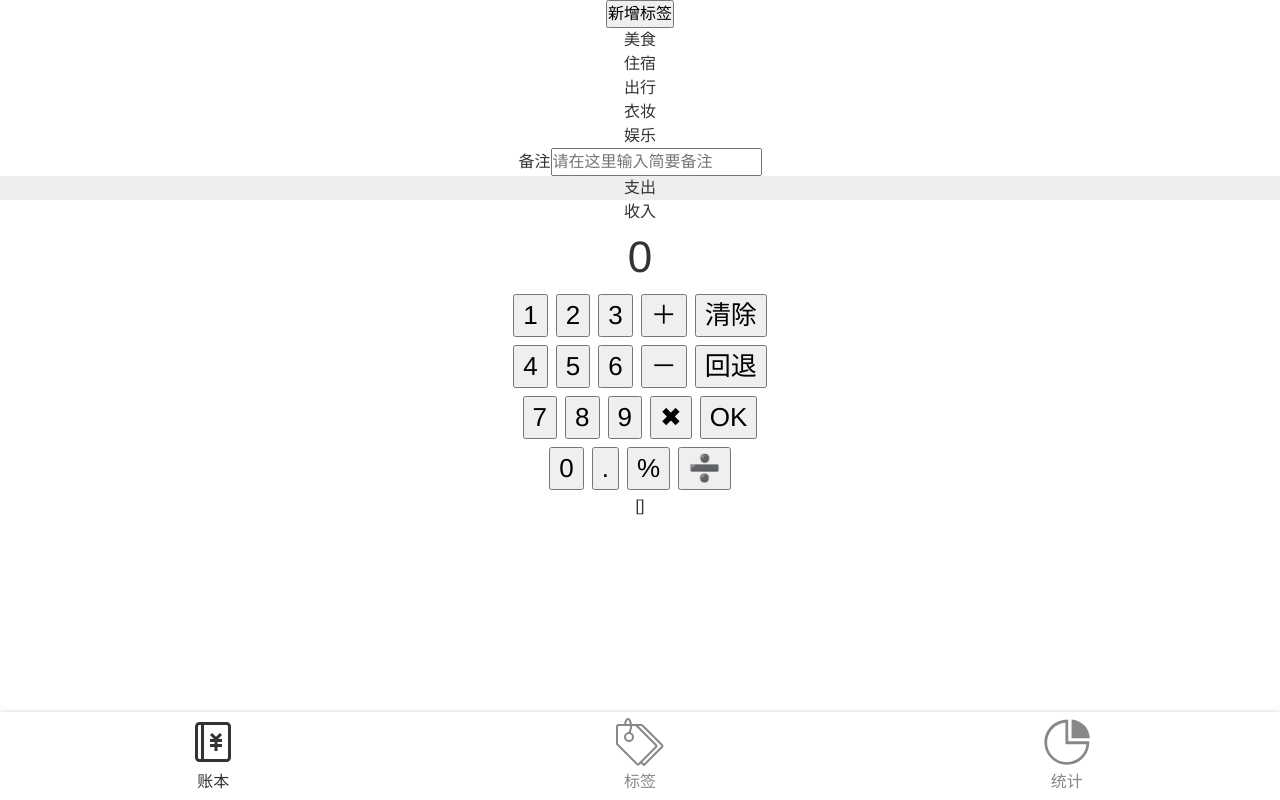
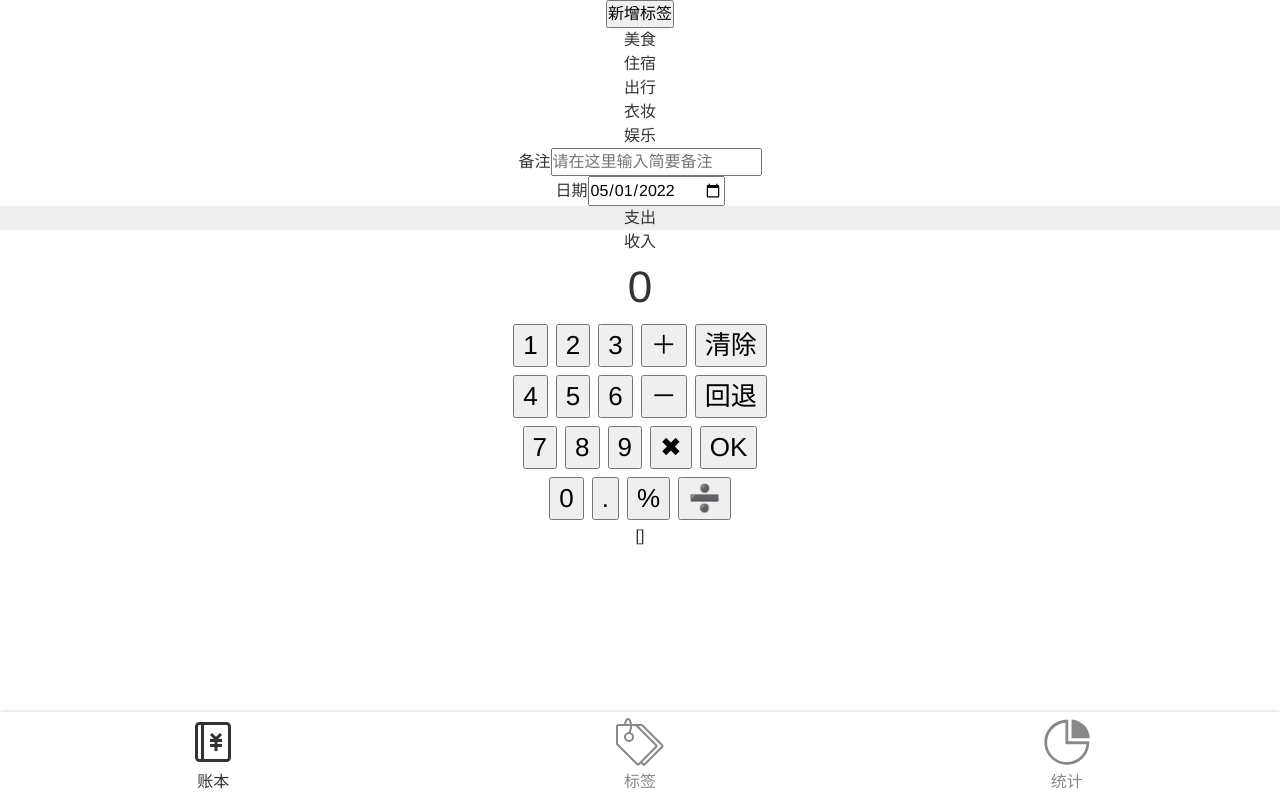
Before and after one commit to JianLiu93/neko-money-0.1, a Vue app: page /statistics#/money in a window 1280 px wide. Built offline with nearby package versions, Linux system fonts and the light colour scheme.

Commit message:
add DateBar in money, small changes in date

```diff
--- /dev/null
+++ b/src/components/DateBar.vue
@@ -0,0 +1,40 @@
+<template>
+	<div>
+	<label for="" class="label">
+		<span>{{fieldName}}</span>
+		<input :type="type"
+		:value="onForm(value)"
+		@input="onValueChange($event.target.value)"
+		:placeholder="placeholder">
+	</label>
+	</div>
+</template>
+
+<script lang="ts">
+	import Vue from 'vue'
+	import { Component, Prop } from 'vue-property-decorator'
+	import dayjs, { OpUnitType } from 'dayjs'
+
+	@Component
+	export default class DateBar extends Vue {
+
+		@Prop({default: ''}) readonly value!:string;
+		@Prop({required: true}) readonly fieldName!:string;
+		@Prop({default: ''}) readonly placeholder!:string;
+		@Prop() readonly type?:string;
+
+		onForm(value: string): string {
+			if(this.type === 'date') {
+				return dayjs(value).format('YYYY-MM-DD');
+			} else {return value;}
+		}
+
+		onValueChange(value: string): void {
+			this.$emit('update:value', value);
+		}
+	}
+</script>
+
+<style lang="scss" scoped>
+
+</style>
--- a/src/store/index.ts
+++ b/src/store/index.ts
@@ -31,7 +31,7 @@ const store = new Vuex.Store({
     },
     createRecords(state, record: RecordData): void {
       const copyRecord: RecordData = clone(record);
-      copyRecord.createdAt = new Date().toISOString();
+      copyRecord.createdAt = copyRecord.createdAt || new Date().toISOString();
       state.recordList && state.recordList.push(copyRecord);
       store.commit('saveRecords');
     },
--- a/src/views/Money.vue
+++ b/src/views/Money.vue
@@ -4,6 +4,9 @@
 	<Tags :data-tags="tags" @update:tag="onUpdateTag" />
 	<Notes class="note-bar" @update:value="onUpdateNote"
 	field-name="备注" placeholder="请在这里输入简要备注"/>
+	<DateBar class="date-bar" :value.sync="record.createdAt"
+	type="date"
+	field-name="日期" placeholder="请在这里输入日期"/>
 	<Types type="-" @update:type="onUpdateType" />
 	<Calculator @update:sum="onUpdateSum" @submit="saveRecord"/>
 	{{recordList}}
@@ -18,10 +21,11 @@
 	import Notes from '@/components/Notes.vue'
 	import Types from '@/components/Types.vue'
 	import Calculator from '@/components/Calculator.vue'
+	import DateBar from '@/components/DateBar.vue';
 
 
 	@Component({
-		components: { Tags, Notes, Types, Calculator },
+		components: { Tags, Notes, DateBar, Types, Calculator },
 	})
 	export default class Money extends Vue {
 
@@ -32,7 +36,7 @@
 		}
 
 		record: RecordData = {
-			tag:'', note:'', type: '-', sum: 0
+			tag:'', note:'', type: '-', sum: 0, createdAt: new Date().toISOString(),
 		}
 		recordList: RecordData[] = this.$store.state.recordList;
 
@@ -46,6 +50,9 @@
 		onUpdateNote (note: string): void {
 			this.record.note = note;
 		}
+		onUpdateDate (date: string): void {
+			this.record.createdAt = date;
+		}
 		onUpdateType (type: string): void {
 			this.record.type = type;
 		}
@@ -53,7 +60,7 @@
 			this.record.sum = parseFloat(value);
 		}
 		saveRecord(): void {
-			if(!this.record.tag || !this.record.note) {
+			if(!this.record.tag || !this.record.note || !this.record.createdAt) {
 				window.alert('请输入完整信息！');
 				return;
 			} else {
--- a/src/views/Statistics.vue
+++ b/src/views/Statistics.vue
@@ -7,7 +7,7 @@
 			<Chart class="chart" :options="dataMap" />
 		</div>
 		</div>
-		<ul>
+		<ul class="group-list">
 			<li v-if="groupList.length === 0"><h3>没有数据</h3></li>
 			<li v-for="(group, index) in groupList" :key="index">
 				<h3 class="title" v-if="interval === 'day'">{{dayTitle(group.title)}}</h3>
@@ -104,15 +104,17 @@
 			grid: {
 				left: 0,
 				right: 0,
-				bottom: 40,
+				top: 20,
+				bottom: 20,
 			},
+
 			xAxis: {
 			type: 'category',
 			data: keys,
 			axisTick: { alignWithLabel: true },
 			axisLine: { lineStyle: {color: 'red'} },
 			axisLabel: {
-				formatter: function (value:string, index:number) {
+				formatter: function (value:string) {
 					return value.substr(5);
 				}
 			}
@@ -268,4 +270,8 @@
 		}
 		&-wrapper::-webkit-scrollbar{width: 0;}
 	}
+	.group-list {
+		max-height: 300px;
+		overflow: auto;
+	}
 </style>
```
